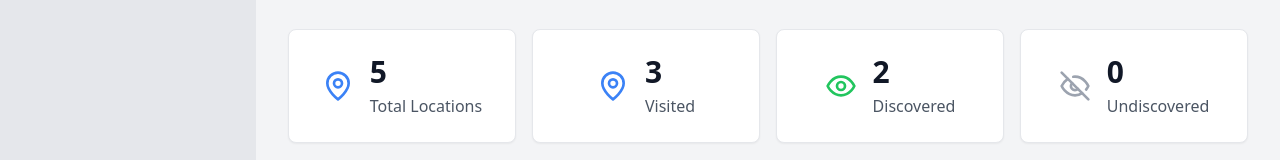
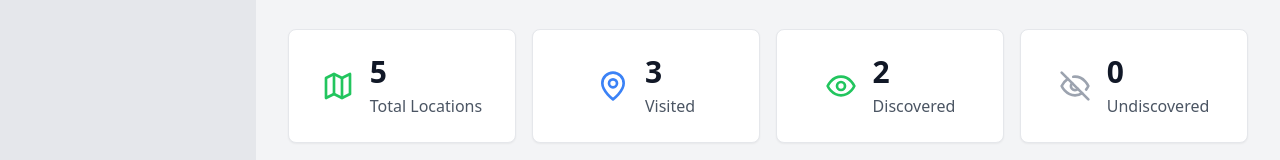
Before and after one commit to Haugenau20/DnDRecap, a React (Create React App) app: page /DnDRecap/locations in a window 1280 px wide. Shown: the part 197-357 px from the top of the page. Built offline with nearby package versions, Linux system fonts and the light colour scheme.

Commit message:
Changed Icon for Total Location counter and changed color to green 500

```diff
--- a/src/pages/LocationsPage.tsx
+++ b/src/pages/LocationsPage.tsx
@@ -3,7 +3,7 @@ import Typography from '../components/core/Typography';
 import Card from '../components/core/Card';
 import LocationDirectory from '../components/features/locations/LocationDirectory';
 import { useLocations } from '../context/LocationContext';
-import { MapPin, Eye, EyeOff } from 'lucide-react';
+import { Map, MapPin, Eye, EyeOff } from 'lucide-react';
 
 const LocationsPage: React.FC = () => {
   const { locations, isLoading } = useLocations();
@@ -32,7 +32,7 @@ const LocationsPage: React.FC = () => {
       <div className="grid grid-cols-1 md:grid-cols-4 gap-4 mb-8">
         <Card>
           <Card.Content className="flex items-center justify-center p-6">
-            <MapPin className="w-8 h-8 text-blue-500 mr-4" />
+            <Map className="w-8 h-8 text-green-500 mr-4" />
             <div>
               <Typography variant="h2" className="mb-1">
                 {stats.total}
```
